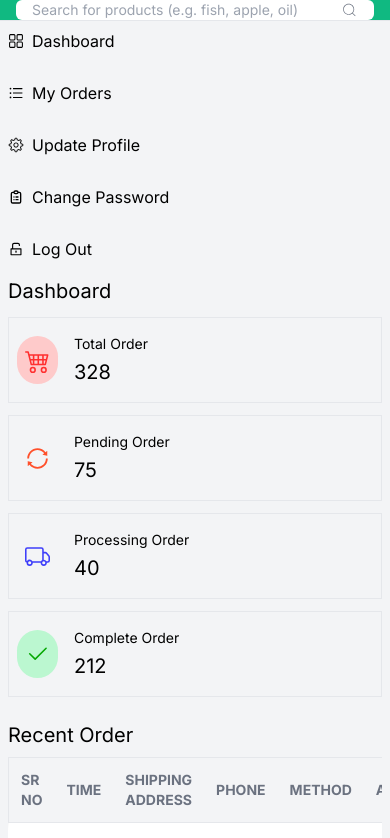
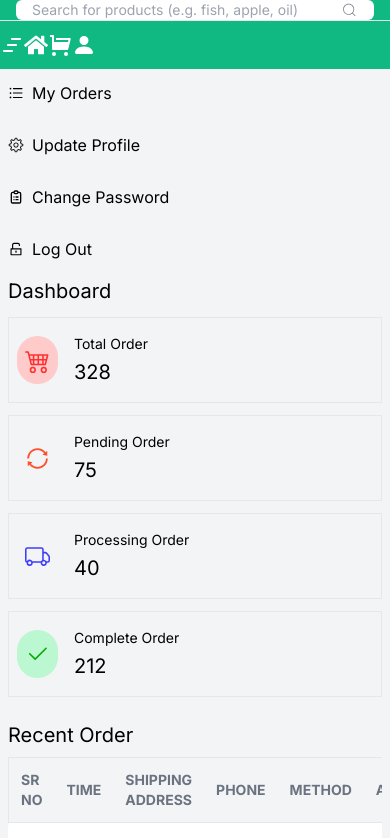
Before and after one commit to arafatyamin/kacha-bazar, a Next.js app: page /user in a window 390 px wide. Shown: the top 838 px of the page. Built offline with nearby package versions, Linux system fonts and the light colour scheme.

Commit message:
added BottomNav and will be visible in mobile

```diff
--- a/Layouts/CustomerLayout.js
+++ b/Layouts/CustomerLayout.js
@@ -1,4 +1,5 @@
 import Header from "@/Components/CommonComponents/Header";
+import BottomNav from "@/Components/CustomerComponents/BottomNav";
 import CustomerFooter from "@/Components/CustomerComponents/CustomerFooter/CustomerFooter";
 import React from "react";
 
@@ -6,6 +7,7 @@ const CustomerLayout = ({ children }) => {
   return (
     <>
       <Header />
+      <BottomNav/>
       {children}
       <CustomerFooter />
     </>
```
